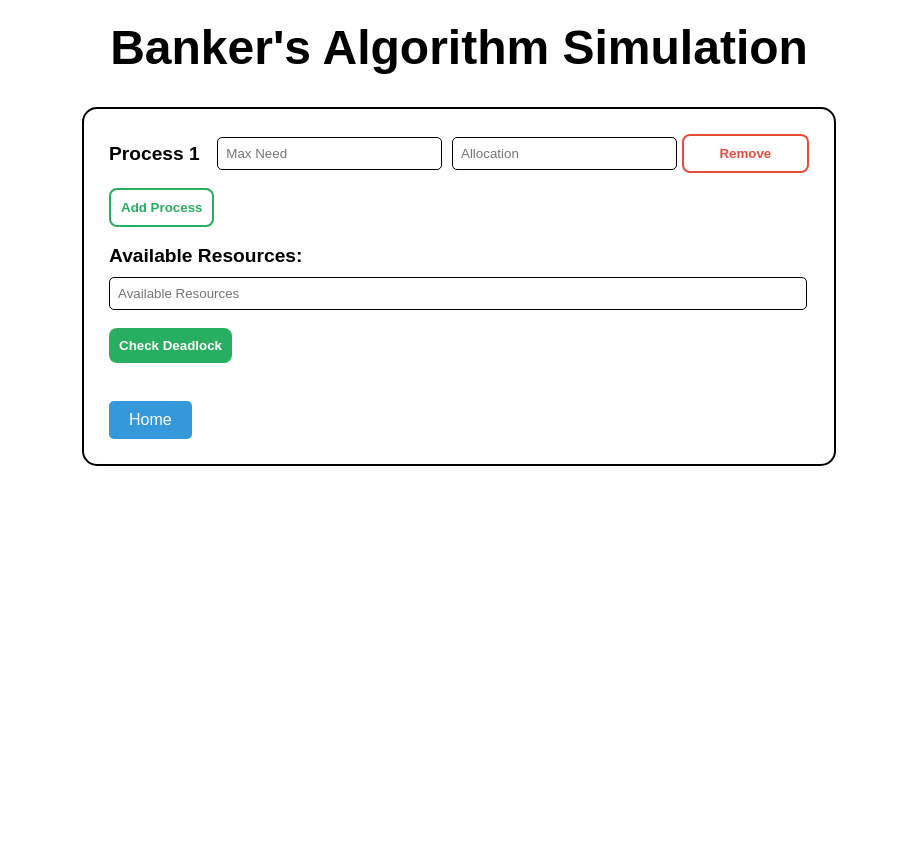
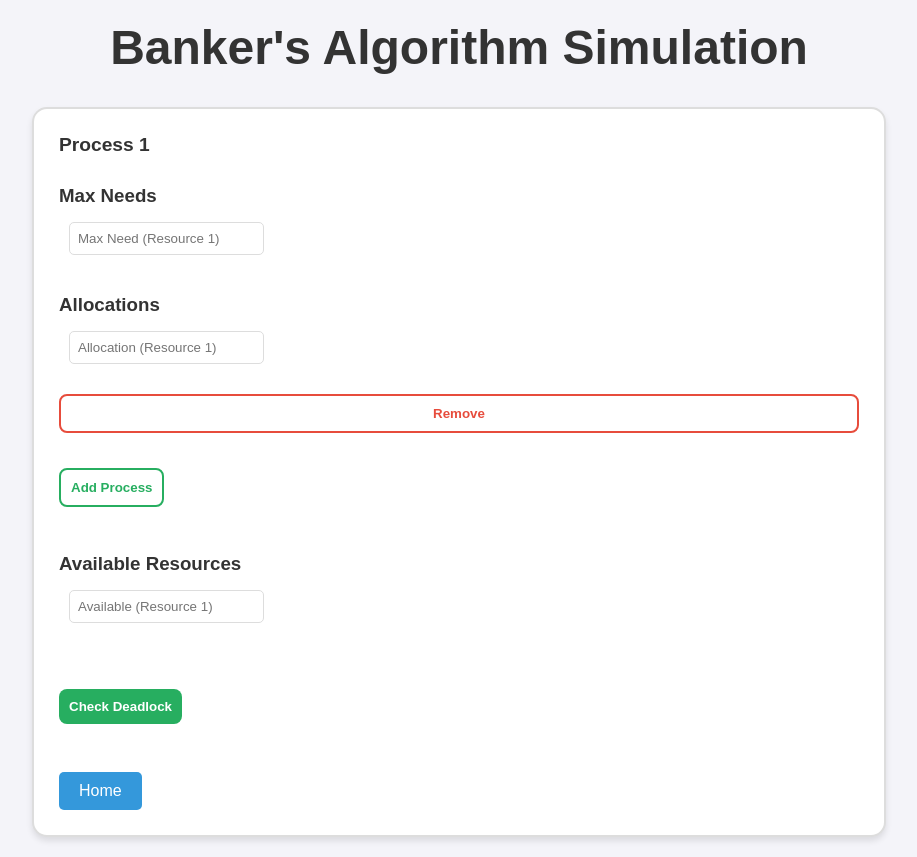
Before and after one commit to Akar-30/deadlock, a Flask app: page /process in a window 1280 px wide. Shown: the whole page, without its empty margins (181-1098 px from the left). Before the commit the page ends 466 px from the top, so only its background shows below. Run offline with Flask 3, Linux system fonts and the light colour scheme.

Commit message:
Enhance resource management in deadlock detection by allowing dynamic resource types input and updating process allocation forms

```diff
--- a/app.py
+++ b/app.py
@@ -8,27 +8,35 @@ def home():
 
 @app.route('/process')
 def process():
-    return render_template('process.html')
+    resource_types = int(request.args.get('resource_types', 1))
+    return render_template('process.html', resource_types=resource_types)
 
 @app.route('/check_deadlock', methods=['POST'])
 def check_deadlock():
-    max_need = list(map(int, request.form.getlist('max_need[]')))
-    allocation = list(map(int, request.form.getlist('allocation[]')))
-    available = int(request.form['available'])
+    resource_types = int(request.form.get('resource_types', 1))
+    max_need = []
+    allocation = []
+    available = []
 
-    num_processes = len(max_need)
-    need = [max_need[i] - allocation[i] for i in range(num_processes)]
+    for i in range(resource_types):
+        max_need.append(list(map(int, request.form.getlist(f'max_need_{i}[]'))))
+        allocation.append(list(map(int, request.form.getlist(f'allocation_{i}[]'))))
+        available.append(int(request.form[f'available_{i}']))
+
+    num_processes = len(max_need[0])
+    need = [[max_need[i][j] - allocation[i][j] for j in range(num_processes)] for i in range(resource_types)]
 
     def is_safe(available, allocation, need):
-        work = available
+        work = available[:]
         finish = [False] * num_processes
         safe_sequence = []
 
         while len(safe_sequence) < num_processes:
             allocated = False
             for i in range(num_processes):
-                if not finish[i] and need[i] <= work:
-                    work += allocation[i]
+                if not finish[i] and all(need[j][i] <= work[j] for j in range(resource_types)):
+                    for j in range(resource_types):
+                        work[j] += allocation[j][i]
                     finish[i] = True
                     safe_sequence.append(i)
                     allocated = True
--- a/static/process.css
+++ b/static/process.css
@@ -1,8 +1,8 @@
 /* General Page Styling */
 body {
     font-family: 'Arial', sans-serif;
-    background: rgb(255, 255, 255);
-    color: rgb(0, 0, 0);
+    background: #f4f4f9;
+    color: #333;
     text-align: center;
     margin: 0;
     padding: 0;
@@ -13,59 +13,72 @@ body {
 h1 {
     margin-top: 20px;
     font-size: 3rem;
-    text-shadow: 2px 2px 5px #ffffff;
-    color: #000000;
+    color: #333;
 }
 
 /* Form Styling */
 form {
-    background: rgba(255, 255, 255, 0.737);
+    background: #fff;
     border-radius: 15px;
-    box-shadow: 0 4px 6px rgba(255, 255, 255, 0.5);
+    box-shadow: 0 4px 6px rgba(0, 0, 0, 0.1);
     width: 90%;
-    max-width: 700px;
+    max-width: 800px;
     margin: 20px auto;
     padding: 25px;
     text-align: left;
-    border: 2px solid #000000;
+    border: 2px solid #ddd;
 }
 
 /* Process Fields */
 .process {
     display: flex;
+    flex-wrap: wrap;
     justify-content: space-between;
     align-items: center;
     margin-bottom: 15px;
 }
 
 .process label {
-    flex: 1;
+    flex: 1 1 100%;
     font-weight: bold;
-    color: #000000;
+    color: #333;
+    margin-bottom: 10px;
 }
 
-.process input {
-    flex: 2;
+.resource-group {
+    flex: 1 1 100%;
+    margin-bottom: 15px;
+}
+
+.resource-group h3 {
+    margin-bottom: 10px;
+    color: #333;
+}
+
+.process input,
+.resource-group input {
+    flex: 1 1 calc(50% - 20px);
     padding: 8px;
-    margin: 0 5px;
-    border: 1px solid #000000;
+    margin: 5px 10px;
+    border: 1px solid #ddd;
     border-radius: 5px;
-    background: rgba(255, 255, 255, 0.9);
-    color: #000000;
+    background: #fff;
+    color: #333;
 }
 
 /* Buttons */
 .process button,
 button[type="button"],
 button[type="submit"] {
-    flex: 1;
+    flex: 1 1 100%;
     padding: 10px;
-    color: rgb(255, 255, 255);
+    color: #fff;
     border: none;
     border-radius: 8px;
     cursor: pointer;
     font-weight: bold;
     transition: transform 0.2s, background 0.3s;
+    margin: 10px 0;
 }
 
 button[type="button"]:hover {
@@ -90,7 +103,7 @@ button.remove-process {
 
 button.remove-process:hover {
     background: #e74c3c;
-    color: #ffffff;
+    color: #fff;
     transform: scale(1.05);
 }
 
@@ -103,7 +116,7 @@ button.add-process {
 
 button.add-process:hover {
     background: #1e8449;
-    color: #ffffff;
+    color: #fff;
     transform: scale(1.05);
 }
 
@@ -128,15 +141,15 @@ a.home-btn:hover {
 label {
     font-size: 1.2rem;
     font-weight: bold;
-    color: #000000;
+    color: #333;
 }
 
 input[name="available"] {
     padding: 8px;
-    border: 1px solid #000000;
+    border: 1px solid #ddd;
     border-radius: 5px;
-    background: rgba(255, 255, 255, 0.9);
-    color: #000000;
+    background: #fff;
+    color: #333;
     width: calc(100% - 20px);
     margin-top: 10px;
 }
@@ -149,7 +162,8 @@ input[name="available"] {
 
     .process label,
     .process input,
-    .process button {
+    .process button,
+    .resource-group input {
         flex: 100%;
         margin: 5px 0;
     }
--- a/templates/process.html
+++ b/templates/process.html
@@ -14,15 +14,30 @@
         <div id="processes">
             <div class="process">
                 <label>Process 1</label>
-                <input type="number" name="max_need[]" placeholder="Max Need" required>
-                <input type="number" name="allocation[]" placeholder="Allocation" required>
+                <div class="resource-group">
+                    <h3>Max Needs</h3>
+                    {% for i in range(resource_types) %}
+                    <input type="number" name="max_need_{{ i }}[]" placeholder="Max Need (Resource {{ i+1 }})" required>
+                    {% endfor %}
+                </div>
+                <div class="resource-group">
+                    <h3>Allocations</h3>
+                    {% for i in range(resource_types) %}
+                    <input type="number" name="allocation_{{ i }}[]" placeholder="Allocation (Resource {{ i+1 }})"
+                        required>
+                    {% endfor %}
+                </div>
                 <button type="button" class="remove-process" onclick="removeProcess(this)">Remove</button>
             </div>
         </div>
         <button type="button" class="add-process" onclick="addProcess()">Add Process</button>
         <br><br>
-        <label>Available Resources:</label>
-        <input type="number" name="available" placeholder="Available Resources" required>
+        <div class="resource-group">
+            <h3>Available Resources</h3>
+            {% for i in range(resource_types) %}
+            <input type="number" name="available_{{ i }}" placeholder="Available (Resource {{ i+1 }})" required>
+            {% endfor %}
+        </div>
         <br><br>
         <button type="submit">Check Deadlock</button>
         <br><br>
@@ -30,16 +45,23 @@
     </form>
 
     <script>
+        const resourceTypes = "{{ resource_types }}";
+
         function addProcess() {
             const processCount = document.querySelectorAll('.process').length + 1;
             const processDiv = document.createElement('div');
             processDiv.className = 'process';
-            processDiv.innerHTML = `
-                <label>Process ${processCount}</label>
-                <input type="number" name="max_need[]" placeholder="Max Need" required>
-                <input type="number" name="allocation[]" placeholder="Allocation" required>
-                <button type="button" class="remove-process" onclick="removeProcess(this)">Remove</button>
-            `;
+            let inputs = `<label>Process ${processCount}</label>`;
+            inputs += `<div class="resource-group"><h3>Max Needs</h3>`;
+            for (let i = 0; i < resourceTypes; i++) {
+                inputs += `<input type="number" name="max_need_${i}[]" placeholder="Max Need (Resource ${i + 1})" required>`;
+            }
+            inputs += `</div><div class="resource-group"><h3>Allocations</h3>`;
+            for (let i = 0; i < resourceTypes; i++) {
+                inputs += `<input type="number" name="allocation_${i}[]" placeholder="Allocation (Resource ${i + 1})" required>`;
+            }
+            inputs += `</div><button type="button" class="remove-process" onclick="removeProcess(this)">Remove</button>`;
+            processDiv.innerHTML = inputs;
             document.getElementById('processes').appendChild(processDiv);
         }
 
```
Also changed, not shown: templates/home.html (+6 -1 lines).
